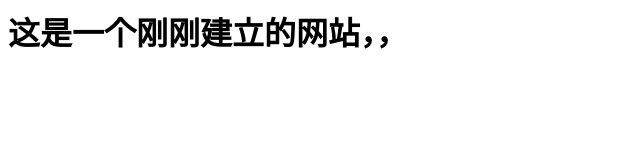
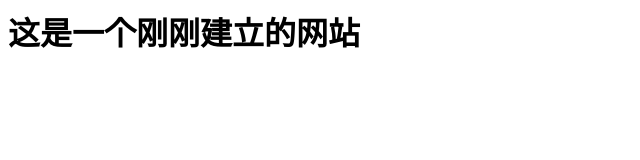
Before and after one commit to YJlio/YJlio.github.io, a plain HTML site: page index.html in a window 1280 px wide. Shown: the full height of the page, 0-640 px from the left. Drawn offline with Linux system fonts and the light colour scheme.

Commit message:
Update index.html

```diff
--- a/index.html
+++ b/index.html
@@ -1,2 +1,2 @@
 <title>YJlio网站搭建测试</title>
-<h1>这是一个刚刚建立的网站，，</h1>
+<h1>这是一个刚刚建立的网站</h1>
```
